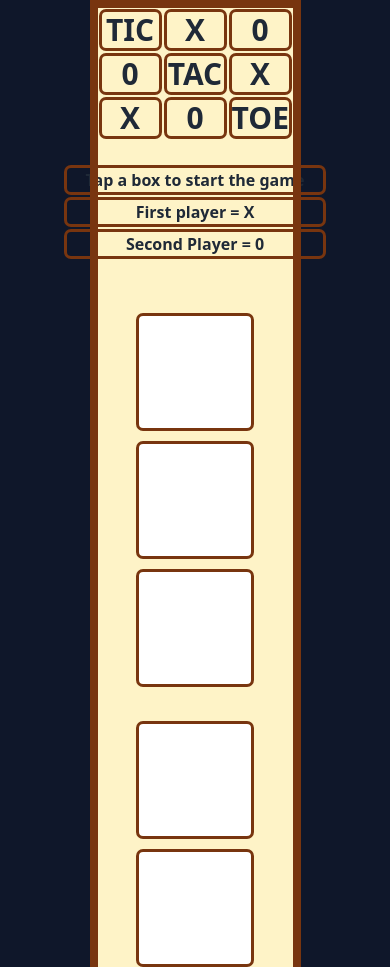
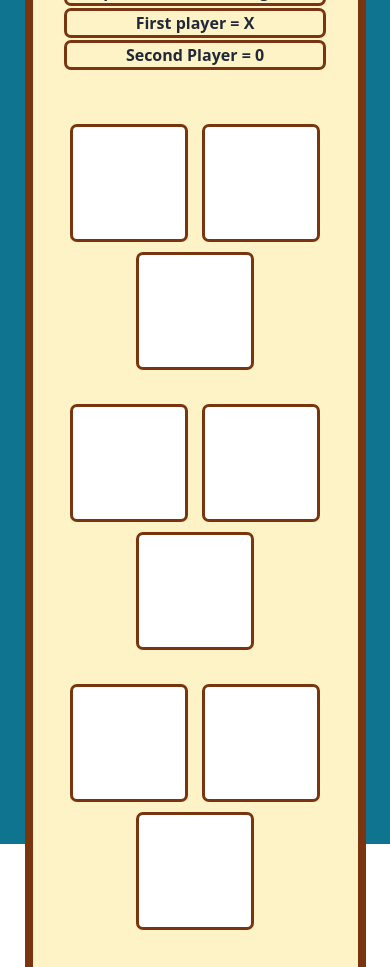
Before and after one commit to jasonw-at-csuf/cpsc349-project3, a website: page index.html in a window 390 px wide. Shown: the top 967 px of the page. Drawn offline with Linux system fonts and the light colour scheme.

Commit message:
Updated responsive design

```diff
--- a/index.html
+++ b/index.html
@@ -4,12 +4,14 @@
     <link href="./src/output.css" rel="stylesheet" />
   </head>
   <body>
-    <div class="flex justify-center h-full bg-slate-900">
+    <div
+      class="flex justify-center items-center content-center h-screen bg-cyan-700"
+    >
       <div
-        class="bg-amber-100 outline outline-amber-900 outline-8 m-2 h-5/6 w-1/2 text-center"
+        class="bg-amber-100 outline outline-amber-900 outline-8 text-center h-fit w-5/6 sm:w-2/3"
       >
         <div class="flex justify-center">
-          <div class="w-64 grid grid-cols-3 gap-2 grid-rows-3 m-1">
+          <div class="w-64 grid grid-cols-3 gap-2 grid-rows-3 m-4">
             <p class="outline outline-amber-900 rounded font-bold text-3xl">
               TIC
             </p>
@@ -136,7 +138,8 @@
         />
 
         <!-- Grid end here  -->
-        <br /><br /><br />
+        <br /><br />
+        <br />
         <!-- Button to reset game -->
         <button
           id="but"
```
Also changed, not shown: src/output.css, 1 other file.
